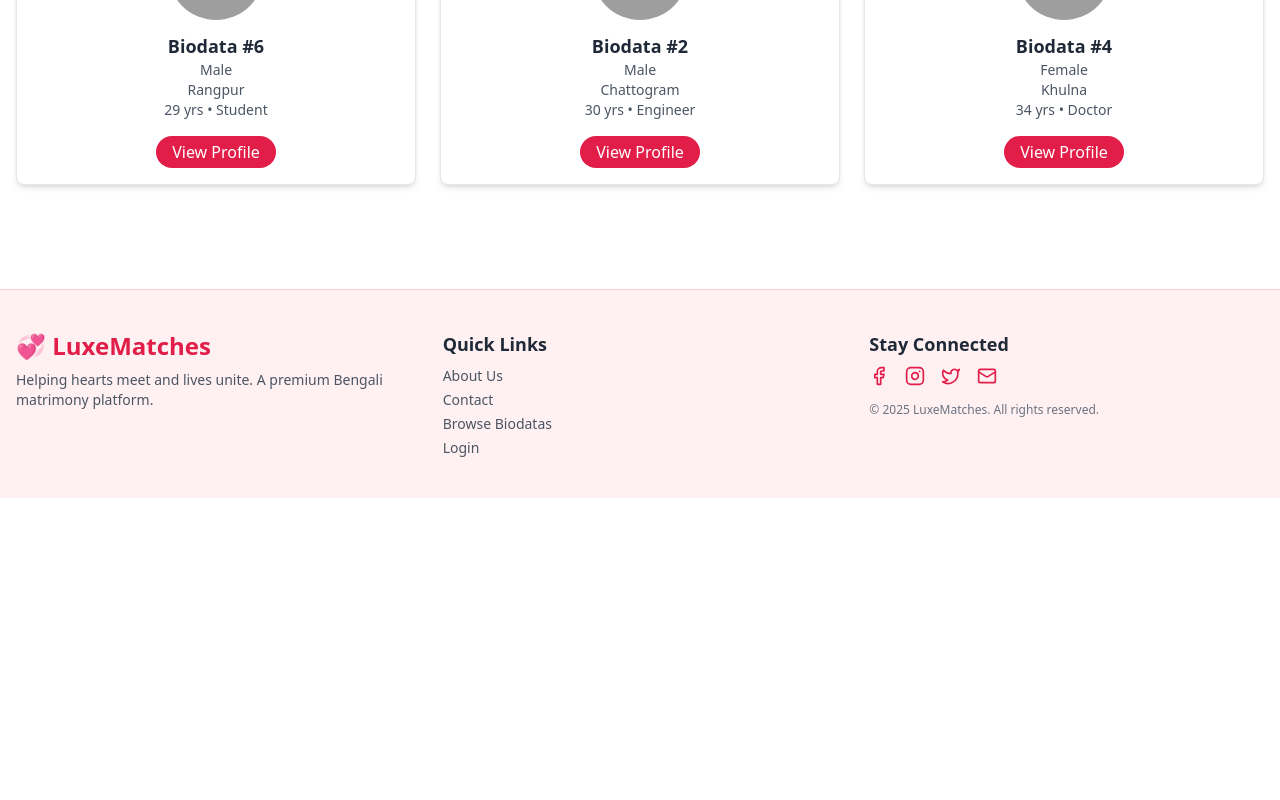
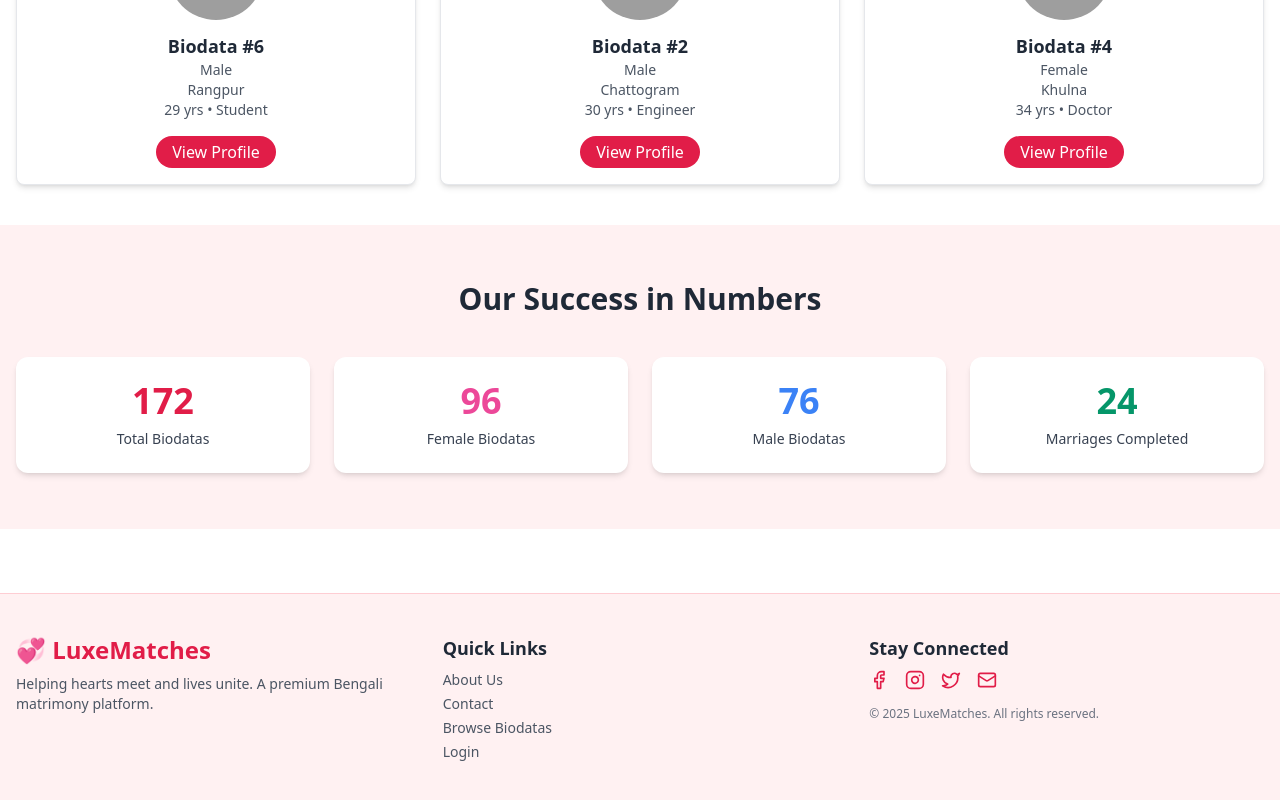
Before and after one commit to Md-Sufian-Jidan/luxe-matches-client, a React (Vite) app: page / in a window 1280 px wide. Shown: the part 1143-1943 px from the top of the page. Before the commit the page ends 1641 px from the top, so only its background shows below. Built offline with nearby package versions, Linux system fonts and the light colour scheme; no server answers; grey boxes are pictures that could not be loaded.

Commit message:
success counter added

```diff
--- a/src/Pages/Home/Home/Home.jsx
+++ b/src/Pages/Home/Home/Home.jsx
@@ -1,11 +1,13 @@
 import Banner from "../Banner/Banner";
 import PremiumBiodata from "../PremiumBiodata/PremiumBiodata";
+import SuccessCounter from "../SuccessCounter/SuccessCounter";
 
 const Home = () => {
     return (
         <div>
             <Banner />
             <PremiumBiodata />
+            <SuccessCounter />
         </div>
     );
 };
--- /dev/null
+++ b/src/Pages/Home/SuccessCounter/SuccessCounter.jsx
@@ -0,0 +1,36 @@
+import CountUp from 'react-countup';
+import { motion } from 'framer-motion';
+
+const counters = [
+  { title: 'Total Biodatas', count: 172, color: 'text-rose-600' },
+  { title: 'Female Biodatas', count: 96, color: 'text-pink-500' },
+  { title: 'Male Biodatas', count: 76, color: 'text-blue-500' },
+  { title: 'Marriages Completed', count: 24, color: 'text-emerald-600' },
+];
+
+export default function SuccessCounter() {
+  return (
+    <section className="bg-rose-50 py-14">
+      <div className="max-w-7xl mx-auto px-4 text-center">
+        <h2 className="text-3xl font-bold text-gray-800 mb-10">Our Success in Numbers</h2>
+        <div className="grid grid-cols-2 md:grid-cols-4 gap-6">
+          {counters.map((counter, index) => (
+            <motion.div
+              key={index}
+              initial={{ opacity: 0, y: 30 }}
+              whileInView={{ opacity: 1, y: 0 }}
+              transition={{ delay: index * 0.2 }}
+              viewport={{ once: true }}
+              className="bg-white p-6 rounded-xl shadow-md"
+            >
+              <h3 className={`text-4xl font-extrabold ${counter.color}`}>
+                <CountUp end={counter.count} duration={2} />
+              </h3>
+              <p className="mt-2 text-sm text-gray-700 font-medium">{counter.title}</p>
+            </motion.div>
+          ))}
+        </div>
+      </div>
+    </section>
+  );
+}
```
